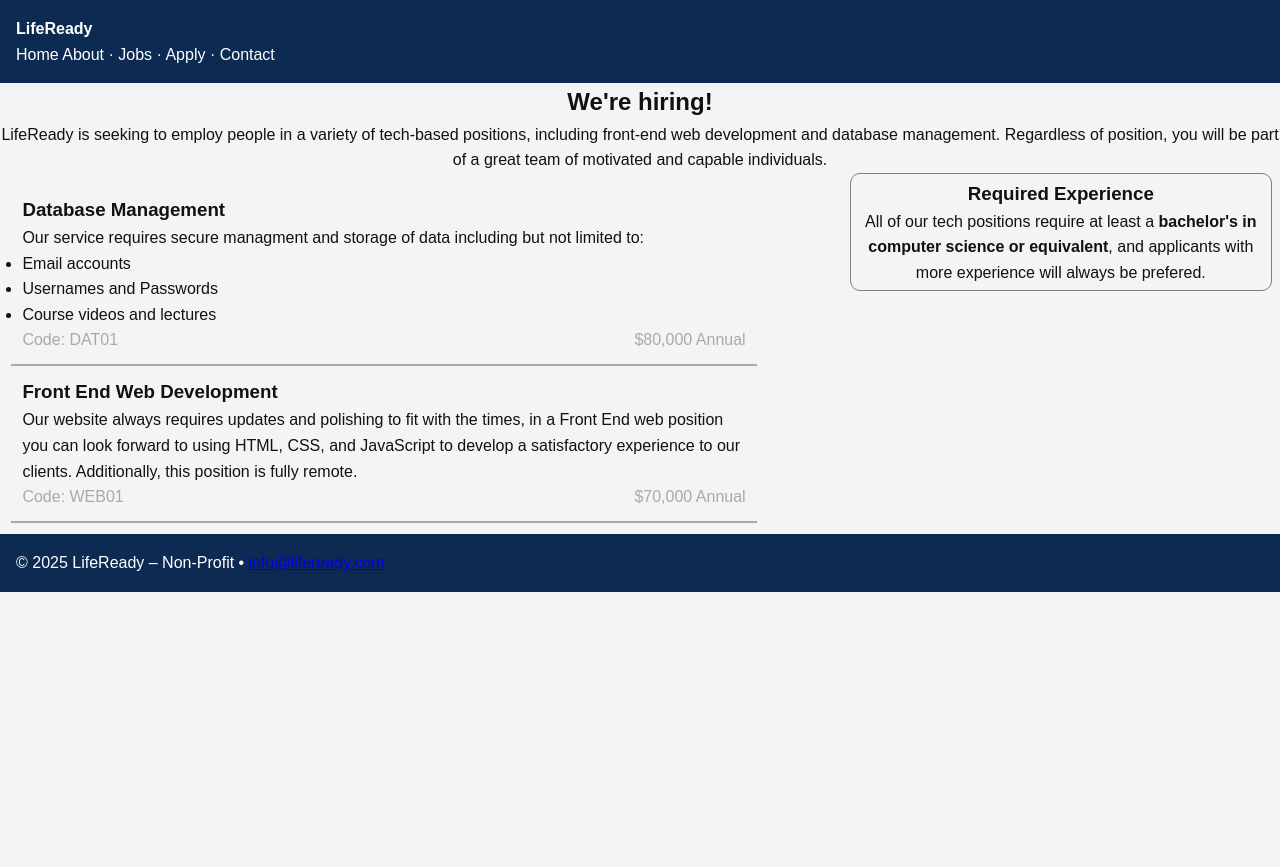
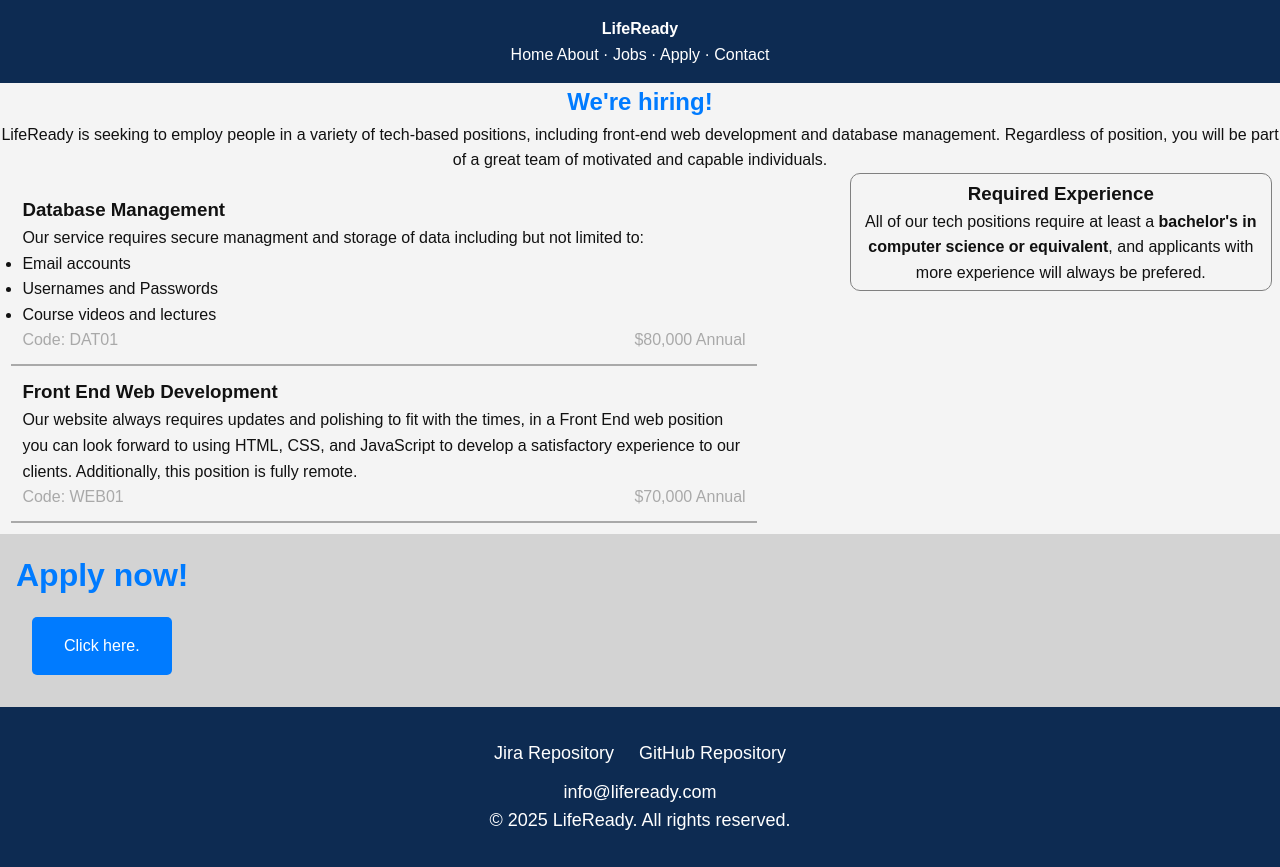
Before and after one commit to CarolineCowley/webProjectPt1, a plain HTML site: page jobs.html in a window 1280 px wide. Before the commit the page ends 800 px from the top, so only its background shows below. Drawn offline with Linux system fonts and the light colour scheme.

Commit message:
Fixing Jobs page and styles

```diff
--- a/jobs.html
+++ b/jobs.html
@@ -10,10 +10,12 @@
             #jobsDescription{
                 text-align : center;
             }
+
             #jobsList{
                 width : 60%;
                 padding : .7em;
             }
+
             #jobsAside{
                 float : right;
                 width : 33%;
@@ -23,17 +25,41 @@
                 padding : .3em;
                 margin-right : .5em;
             }
+
+            #jobsApplication{
+                width: 100%;
+                background-color: lightgray;
+                padding: 1em;
+            }
+
             .salary{
                 text-align : right;
                 color : darkgray
             }
+
             .alphanumericCode{
                 float: left;
                 color : darkgray
             }
+
             .jobsIndividual{
                 padding : .7em;
                 border-bottom : 2px solid darkgray;
+            }
+
+            .cta-button {
+                display: inline-block;
+                padding: 1rem 2rem;
+                background-color: #007bff;
+                color: #fff;
+                text-decoration: none;
+                border-radius: 5px;
+                transition: background-color 0.3s;
+                margin: 1em;
+            }
+
+            .cta-button:hover{
+                background-color: #0056b3;
             }
         </style>
     </head>
@@ -43,8 +69,8 @@
                 <nav aria-label="Primary" style="float:center">
                     <a href="index.html">Home</a>
                     <a href="about.html">About</a> ·
-                    <a href="jobs.html">Jobs</a> ·
-                    <a href="apply.html" aria-current="page">Apply</a> ·
+                    <a href="jobs.html" aria-current="page">Jobs</a> ·
+                    <a href="apply.html">Apply</a> ·
                     <a href="mailto:info@companyname.com">Contact</a>
                 </nav>
         </header>
@@ -79,8 +105,23 @@
                 <div class="salary">$70,000 Annual</div>
             </div>
         </section>
-        <footer>
-                <p>&copy; <span id="year">2025</span> LifeReady – Non-Profit • <a href="mailto:info@lifeready.com">info@lifeready.com</a></p>
-        </footer>
+        <div id="jobsApplication">
+            <h1>Apply now!</h1>
+            <a class="cta-button" href="apply.html">Click here.</a>
+        </div>
+        <footer class="footer">
+            <div class="footer-container">
+                <div class="footer-links">
+                <a href="https://jira.example.com" target="_blank">Jira Repository</a>
+                <a href="https://github.com/your-username/your-repo" target="_blank">
+                    GitHub Repository
+                </a>
+            </div>
+        <div class="footer-contact">
+            <a href="mailto:info@lifeready.com">info@lifeready.com</a>
+        </div>
+        <p>&copy; 2025 LifeReady. All rights reserved.</p>
+      </div>
+    </footer>
     </body>
 </html>
--- a/resources/styles.css
+++ b/resources/styles.css
@@ -12,7 +12,10 @@ header,
 footer {
   background: #0d2b52;
   color: #fff;
-  padding: 1rem;
+  padding: 1rem 0;
+  text-align: center;
+  position: relative;
+  width: 100%;
 }
 header a,
 nav a {
@@ -32,6 +35,10 @@ nav a:hover {
   margin: 0;
   padding: 0;
   box-sizing: border-box;
+}
+h1,h2
+{
+  color: #007bff;
 }
 
 body {
@@ -91,15 +98,7 @@ body {
   color: #007bff;
 }
 /* Footer Styles */
-.footer {
-  background-color: #0d2b52;
-  color: #fff;
-  padding: 1rem 0;
-  text-align: center;
-  position: relative;
-  width: 100%;
-  bottom: 0;
-}
+
 
 .footer-container {
   flex-direction: column;
```
Also changed, not shown: index.html (+0 -4 lines).
